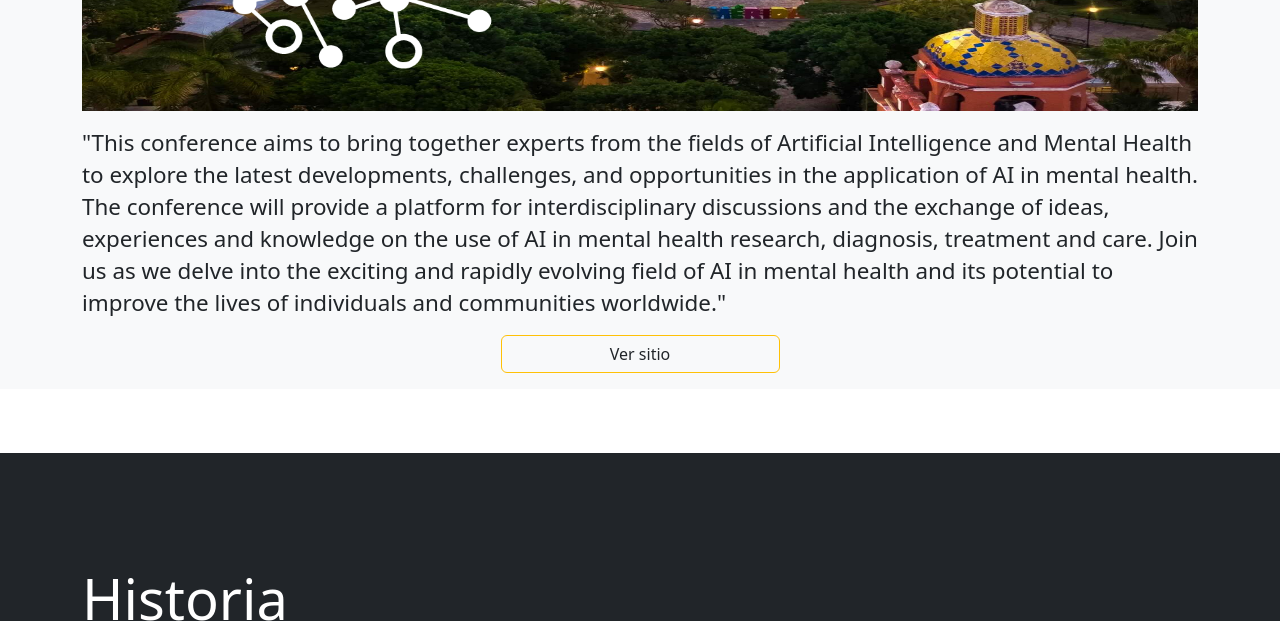
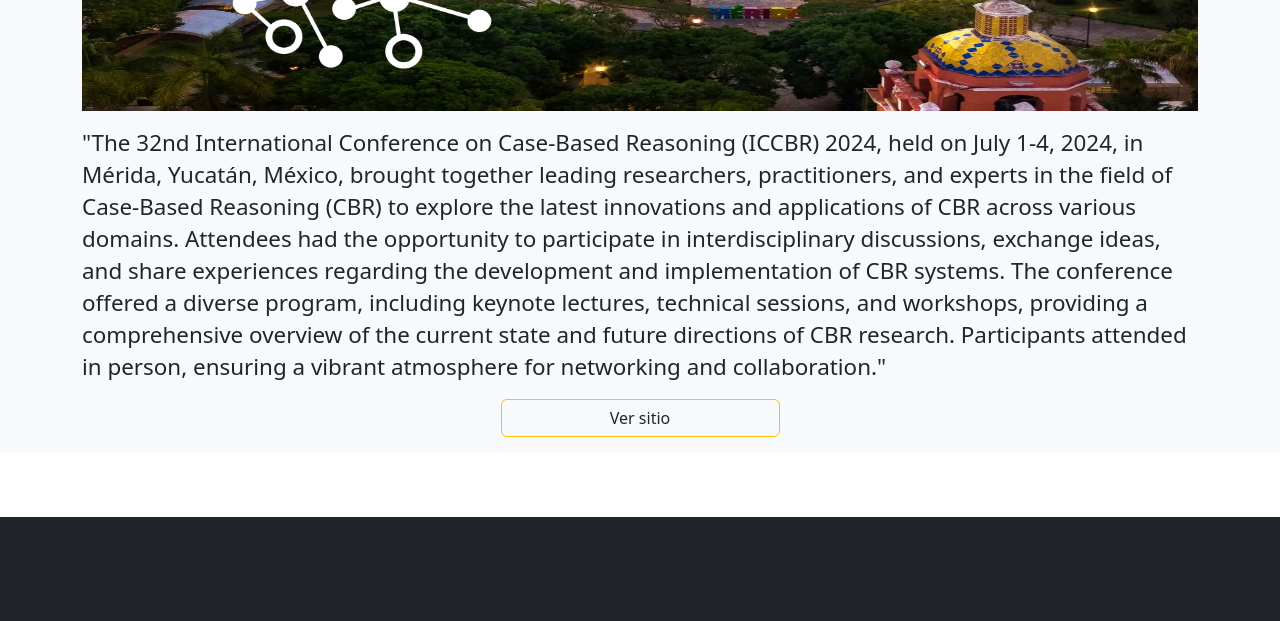
Before and after one commit to Daniel-Garrido/Maikron-Org, a plain HTML site: page index.html in a window 1280 px wide. Shown: the part 4040-4661 px from the top of the page. Drawn offline with nearby package versions, Linux system fonts and the light colour scheme.

Commit message:
Update index.html

```diff
--- a/index.html
+++ b/index.html
@@ -329,15 +329,7 @@
       </figure>
 
       <p class="text-dark">
-        "This conference aims to bring together experts from the fields of
-        Artificial Intelligence and Mental Health to explore the latest
-        developments, challenges, and opportunities in the application of AI
-        in mental health. The conference will provide a platform for
-        interdisciplinary discussions and the exchange of ideas, experiences
-        and knowledge on the use of AI in mental health research, diagnosis,
-        treatment and care. Join us as we delve into the exciting and rapidly
-        evolving field of AI in mental health and its potential to improve the
-        lives of individuals and communities worldwide."
+        "The 32nd International Conference on Case-Based Reasoning (ICCBR) 2024, held on July 1-4, 2024, in Mérida, Yucatán, México, brought together leading researchers, practitioners, and experts in the field of Case-Based Reasoning (CBR) to explore the latest innovations and applications of CBR across various domains. Attendees had the opportunity to participate in interdisciplinary discussions, exchange ideas, and share experiences regarding the development and implementation of CBR systems. The conference offered a diverse program, including keynote lectures, technical sessions, and workshops, providing a comprehensive overview of the current state and future directions of CBR research. Participants attended in person, ensuring a vibrant atmosphere for networking and collaboration."
       </p>
 
       <div class="boton">
```
